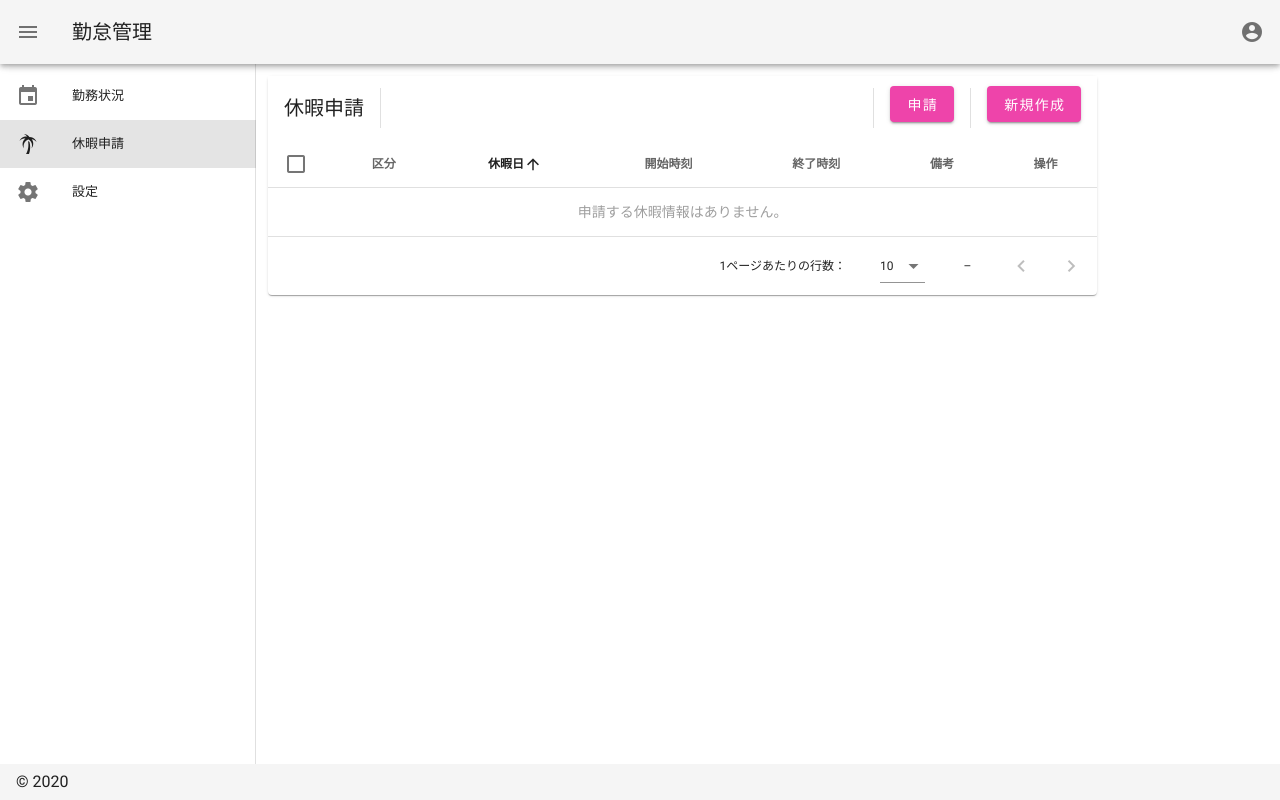
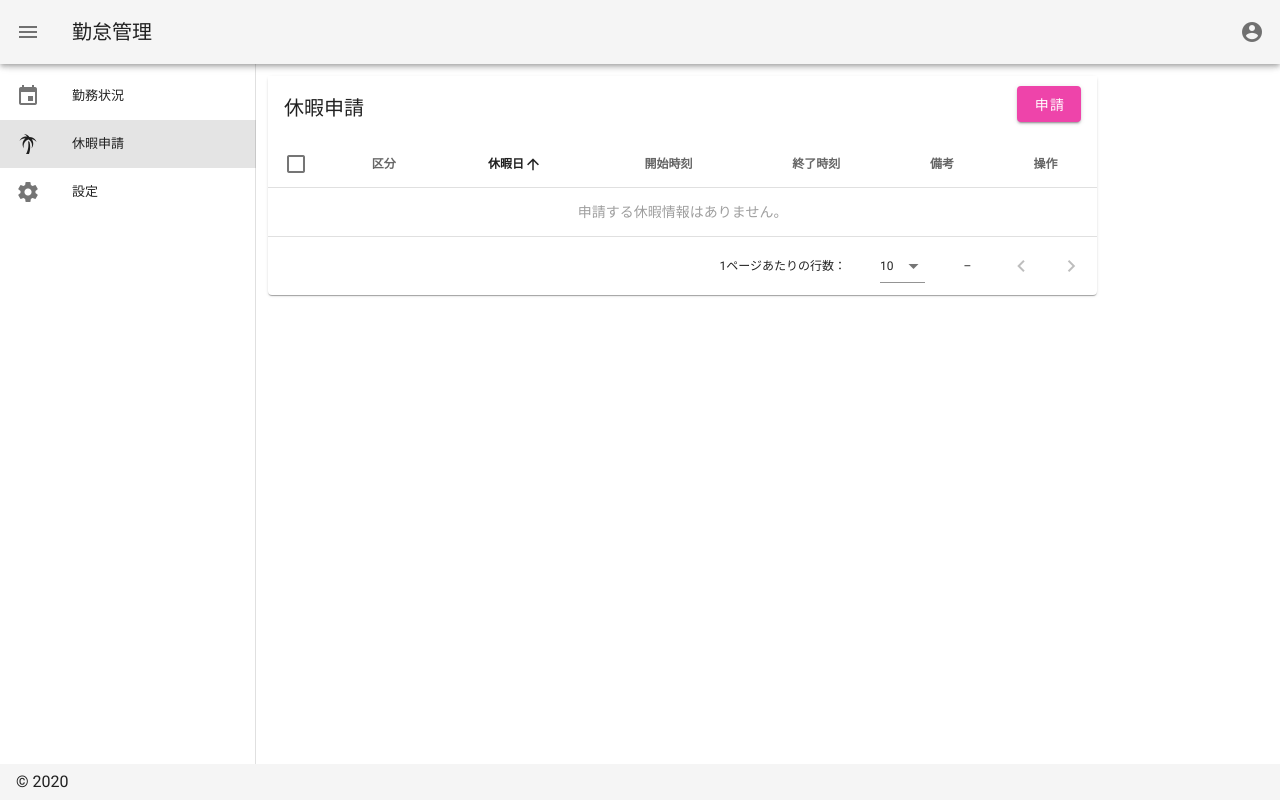
Before and after one commit to alice0de0sho/attendance, a Vue app: page /vacationapplication in a window 1280 px wide. Built offline with nearby package versions, Linux system fonts and the light colour scheme.

Commit message:
[Update]新規作成をコメントアウト

```diff
--- a/src/components/VacationApplication.vue
+++ b/src/components/VacationApplication.vue
@@ -14,15 +14,15 @@
           <template v-slot:top>
             <v-toolbar flat color="white">
               <v-toolbar-title>休暇申請</v-toolbar-title>
-              <v-divider class="mx-4" inset vertical></v-divider>
+              <!-- <v-divider class="mx-4" inset vertical></v-divider> -->
               <v-spacer></v-spacer>
-              <v-divider class="mx-4" inset vertical></v-divider>
+              <!-- <v-divider class="mx-4" inset vertical></v-divider> -->
               <v-btn color="primary" dark class="mb-2" @click="apply">申請</v-btn>
-              <v-divider class="mx-4" inset vertical></v-divider>
+              <!-- <v-divider class="mx-4" inset vertical></v-divider> -->
               <v-dialog v-model="dialog" max-width="500px">
-                <template v-slot:activator="{ on, attrs }">
+                <!-- <template v-slot:activator="{ on, attrs }">
                   <v-btn color="primary" dark class="mb-2" v-bind="attrs" v-on="on">新規作成</v-btn>
-                </template>
+                </template> -->
                 <v-card>
                   <v-card-title>
                     <span class="headline">{{ formTitle }}</span>
@@ -224,9 +224,6 @@ export default {
   /**
    * @description 初期化処理の呼び出し（DOM生成前）
    */
-  /*   created() {
-    this.initialize();
-  }, */
   mounted() {
     this.initialize();
   },
@@ -308,6 +305,7 @@ export default {
      * @description 休暇申請実施
      */
     apply() {
+      if (this.selected.length === 0) return;
       if (confirm('選択した休暇を申請してよろしいですか？')) {
         this.applyHoliday({
           selected: this.selected,
```
